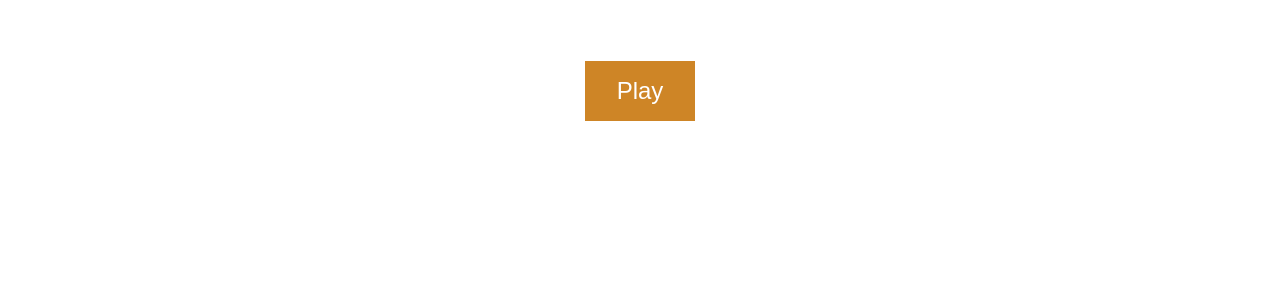
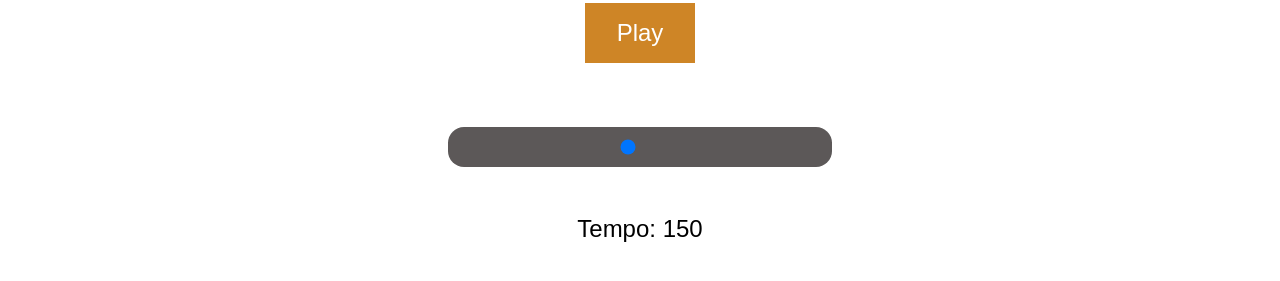
Before and after one commit to vindem22/bitmaker, a plain HTML site: page index.html in a window 1280 px wide. Shown: the part 621-902 px from the top of the page. Before the commit the page ends 800 px from the top, so only its background shows below. Drawn offline with Linux system fonts and the light colour scheme.

Commit message:
Added tempo slider

```diff
--- a/app.js
+++ b/app.js
@@ -13,6 +13,7 @@ class DrumKit {
     this.isPlaying = null;
     this.selects = document.querySelectorAll("select");
     this.muteBtns = document.querySelectorAll(".mute");
+    this.tempoSlider = document.querySelector(".tempo-slider");
   }
   activePad() {
     this.classList.toggle("active");
@@ -108,6 +109,19 @@ class DrumKit {
       }
     }
   }
+  changeTempo(event) {
+    const tempoText = document.querySelector(".tempo-nr");
+    this.bpm = event.target.value;
+    tempoText.innerText = event.target.value;
+  }
+  updateTempo() {
+    clearInterval(this.isPlaying);
+    this.isPlaying = null;
+    const playBtn = document.querySelector(".play");
+    if (playBtn.classList.contains("active")) {
+      this.start();
+    }
+  }
 }
 
 const drumKit = new DrumKit();
@@ -137,3 +151,11 @@ drumKit.muteBtns.forEach((btn) => {
     drumKit.mute(event);
   });
 });
+
+drumKit.tempoSlider.addEventListener("input", function (event) {
+  drumKit.changeTempo(event);
+});
+
+drumKit.tempoSlider.addEventListener("change", function (event) {
+  drumKit.updateTempo(event);
+});
--- a/index.html
+++ b/index.html
@@ -83,7 +83,18 @@
         </div>
       </div>
       <button class="play">Play</button>
+      <div class="tempo">
+        <input
+          type="range"
+          class="tempo-slider"
+          max="300"
+          min="20"
+          value="150"
+        />
+        <p>Tempo: <span class="tempo-nr">150</span></p>
+      </div>
     </div>
+
     <audio src="./sounds/kick-classic.wav" class="kick-sound"></audio>
     <audio src="./sounds/snare-acoustic01.wav" class="snare-sound"></audio>
     <audio src="./sounds/hihat-acoustic01.wav" class="hihat-sound"></audio>
--- a/style.css
+++ b/style.css
@@ -109,6 +109,26 @@ select {
   background: rgb(99, 30, 228);
 }
 
+.tempo {
+  margin: 3rem;
+  width: 30%;
+}
+.tempo-slider {
+  padding: 0.75rem;
+  -webkit-appearance: none;
+  margin: 1rem 0rem;
+  width: 100%;
+  position: relative;
+  background: rgb(92, 88, 88);
+  cursor: pointer;
+  border-radius: 1rem;
+}
+
+.tempo p {
+  font-size: 1.5rem;
+  margin: 2rem;
+  text-align: center;
+}
 @keyframes playTrack {
   from {
     transform: scale(1);
```
